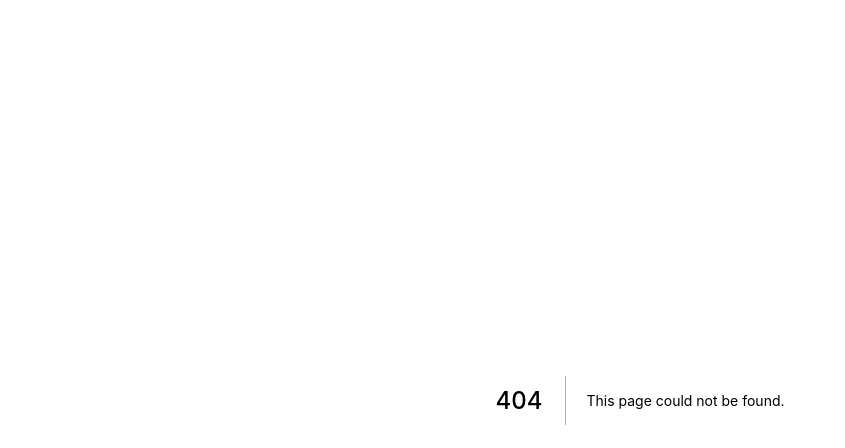
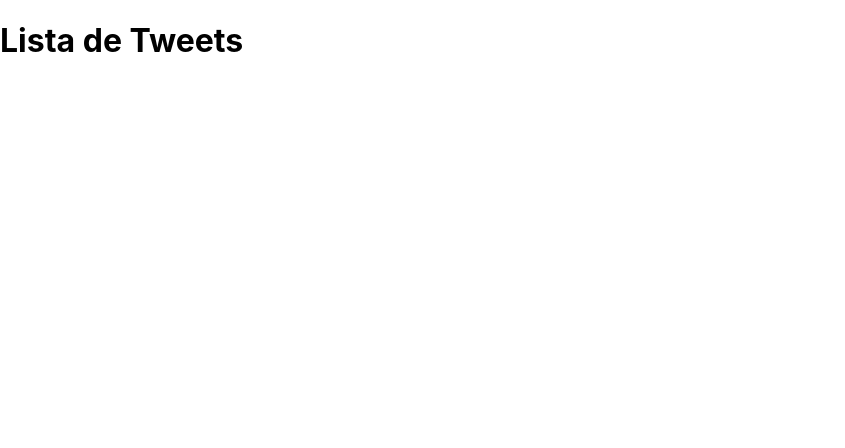
Before and after one commit to Ricardo-Costa/nextjs-typescript, a Next.js app: page /tweets in a window 1280 px wide. Before the commit this address had no page. Shown: the top 448 px of the page, without its empty margins (0-845 px from the left). Built offline with nearby package versions, Linux system fonts and the light colour scheme.

Commit message:
feat: basic resource

```diff
--- /dev/null
+++ b/src/pages/tweets/index.tsx
@@ -0,0 +1,11 @@
+import { NextPage } from "next";
+
+const TweetList: NextPage = () => {
+  return (
+    <div>
+      <h1>Lista de Tweets</h1>
+    </div>
+  );
+};
+
+export default TweetList
```
Also changed, not shown: src/pages/tweets/[id].tsx (added, +12 -0 lines).
